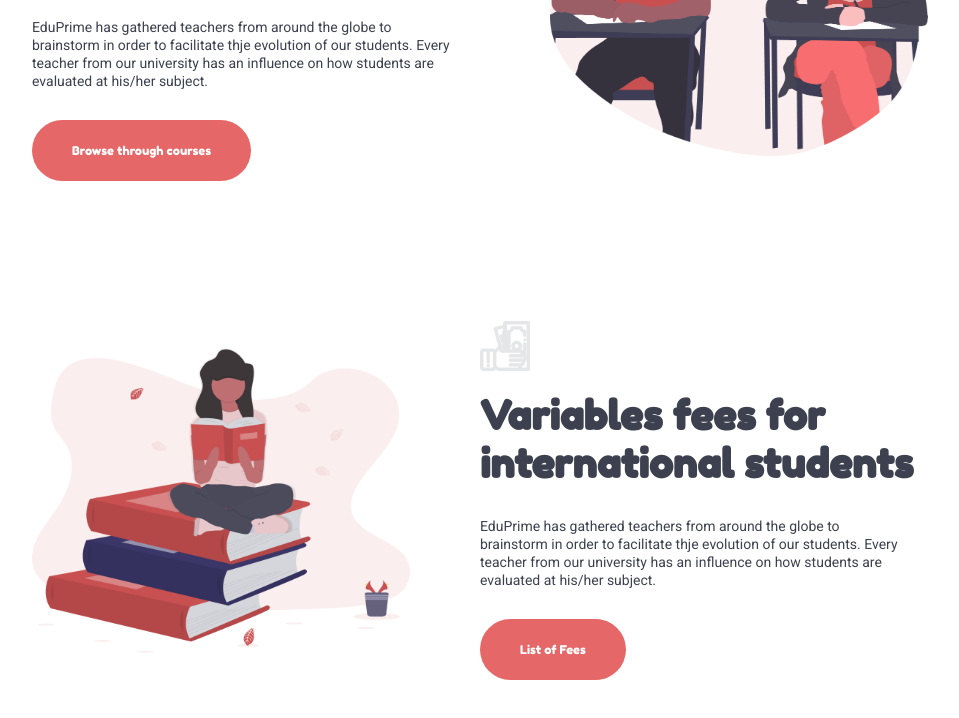
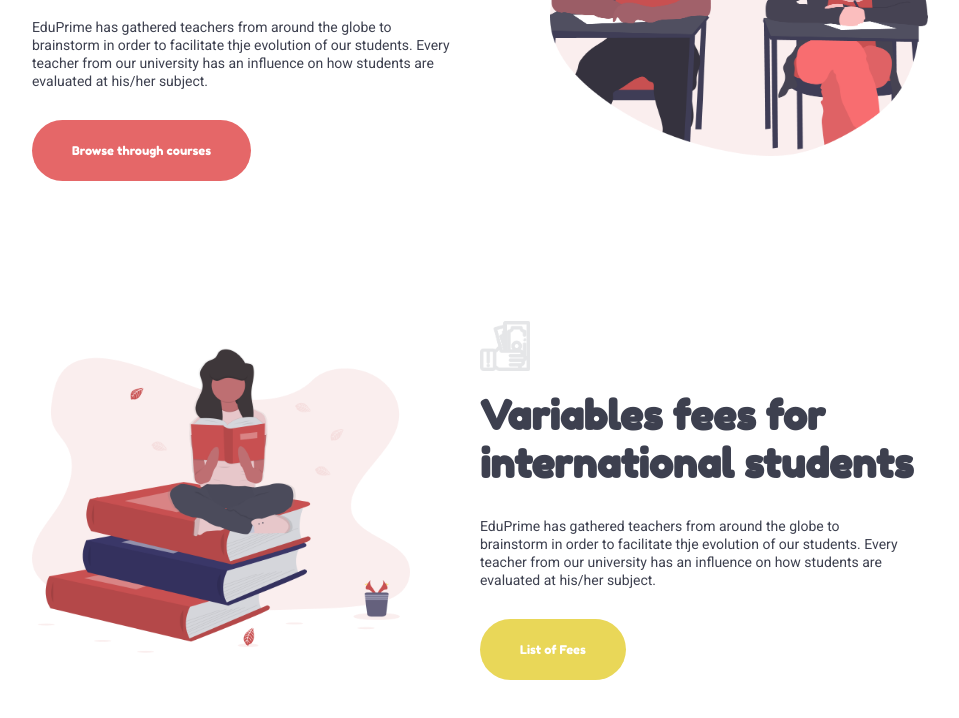
Before and after one commit to zhLisha/proj-html-vuejs, a Vue app: page / in a window 1280 px wide. In both pictures the pointer is over the link "List of Fees". Shown: the part 4120-4838 px from the top of the page, without its empty margins (160-1119 px from the left). Built offline with nearby package versions, Linux system fonts and the light colour scheme.

Commit message:
Section 4 (small detail) added hover to the button

```diff
--- a/src/components/Each Section/SectionFour.vue
+++ b/src/components/Each Section/SectionFour.vue
@@ -274,6 +274,14 @@
             padding: 23px 40px;
         }
 
+        .btn-pink {
+            transition: 0.3s;
+        }
+
+        .btn-pink:hover {
+            background-color: $mainButtonColor;
+        }
+
         p {
             width: 95%;
         }
```
